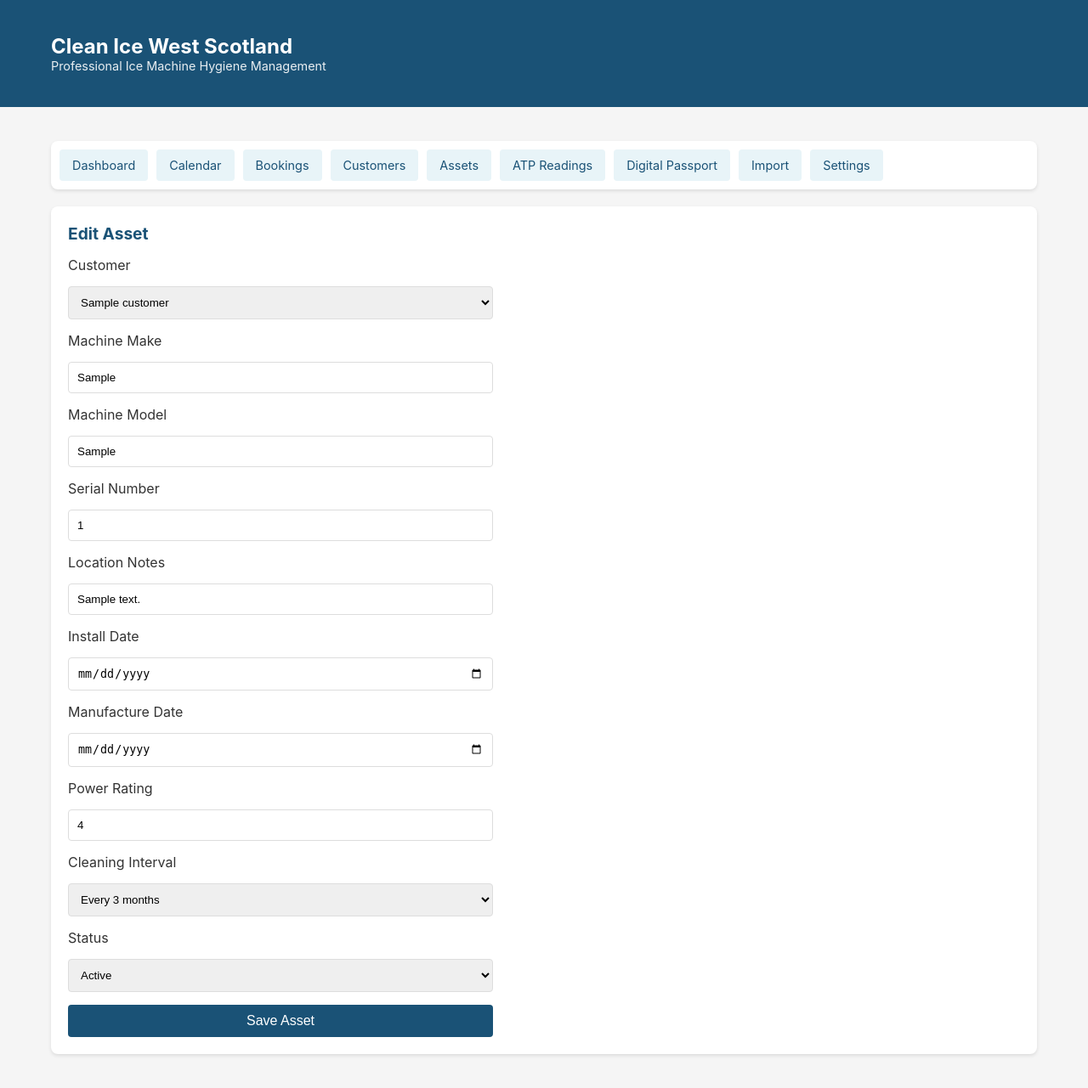
After one commit to Clean-Ice-HMS/clean-ice-app, a Flask app: template templates/asset_form.html in a window 1280 px wide. The commit adds this page. Shown: the whole page at 85% size. Run offline with Flask 3, Linux system fonts and the light colour scheme; the template is opened without the code that fills it: most values are stand-ins (such as "Sample title", 1, 10 or a date in 2020); some libraries are stand-ins or nearby versions.

Commit message:
Add files via upload

```diff
--- /dev/null
+++ b/templates/asset_form.html
@@ -0,0 +1,42 @@
+{% extends "base.html" %}
+{% block content %}
+<div class="card">
+    <h2>{% if asset %}Edit Asset{% else %}New Asset{% endif %}</h2>
+    <form method="POST" style="display:grid; gap:15px; max-width:500px;">
+        <label>Customer</label>
+        <select name="customer_id" required style="padding:10px; border:1px solid #ddd; border-radius:4px;">
+            {% for c in customers %}
+            <option value="{{ c.id }}" {% if asset and asset.customer_id == c.id %}selected{% endif %}>{{ c.business_name }}</option>
+            {% endfor %}
+        </select>
+        <label>Machine Make</label>
+        <input type="text" name="machine_make" value="{{ asset.machine_make if asset else '' }}" required style="padding:10px; border:1px solid #ddd; border-radius:4px;">
+        <label>Machine Model</label>
+        <input type="text" name="machine_model" value="{{ asset.machine_model if asset else '' }}" required style="padding:10px; border:1px solid #ddd; border-radius:4px;">
+        <label>Serial Number</label>
+        <input type="text" name="serial_number" value="{{ asset.serial_number if asset else '' }}" style="padding:10px; border:1px solid #ddd; border-radius:4px;">
+        <label>Location Notes</label>
+        <input type="text" name="location_notes" value="{{ asset.location_notes if asset else '' }}" style="padding:10px; border:1px solid #ddd; border-radius:4px;">
+        <label>Install Date</label>
+        <input type="date" name="install_date" value="{{ asset.install_date if asset and asset.install_date else '' }}" style="padding:10px; border:1px solid #ddd; border-radius:4px;">
+        <label>Manufacture Date</label>
+        <input type="date" name="manufacture_date" value="{{ asset.manufacture_date if asset and asset.manufacture_date else '' }}" style="padding:10px; border:1px solid #ddd; border-radius:4px;">
+        <label>Power Rating</label>
+        <input type="text" name="power_rating" value="{{ asset.power_rating if asset else '' }}" style="padding:10px; border:1px solid #ddd; border-radius:4px;">
+        <label>Cleaning Interval</label>
+        <select name="cleaning_interval_months" style="padding:10px; border:1px solid #ddd; border-radius:4px;">
+            <option value="3" {% if asset and asset.cleaning_interval_months == 3 %}selected{% endif %}>Every 3 months</option>
+            <option value="4" {% if asset and asset.cleaning_interval_months == 4 %}selected{% endif %}>Every 4 months</option>
+            <option value="6" {% if asset and asset.cleaning_interval_months == 6 %}selected{% endif %}>Every 6 months</option>
+            <option value="12" {% if asset and asset.cleaning_interval_months == 12 %}selected{% endif %}>Every 12 months</option>
+        </select>
+        <label>Status</label>
+        <select name="status" style="padding:10px; border:1px solid #ddd; border-radius:4px;">
+            <option value="active" {% if asset and asset.status == 'active' %}selected{% endif %}>Active</option>
+            <option value="inactive" {% if asset and asset.status == 'inactive' %}selected{% endif %}>Inactive</option>
+            <option value="retired" {% if asset and asset.status == 'retired' %}selected{% endif %}>Retired</option>
+        </select>
+        <button type="submit" class="btn btn-primary">Save Asset</button>
+    </form>
+</div>
+{% endblock %}
--- a/templates/customers.html
+++ b/templates/customers.html
@@ -11,7 +11,10 @@
             <td>{{ c.contact_name }}</td>
             <td>{{ c.phone }}</td>
             <td>{{ c.email }}</td>
-            <td><a href="/customers/{{ c.id }}">View</a></td>
+            <td>
+                <a href="/customers/{{ c.id }}">View</a> |
+                <a href="/customers/{{ c.id }}/edit" style="color:#1a5276;">Edit</a>
+            </td>
         </tr>
         {% endfor %}
     </table>
```
